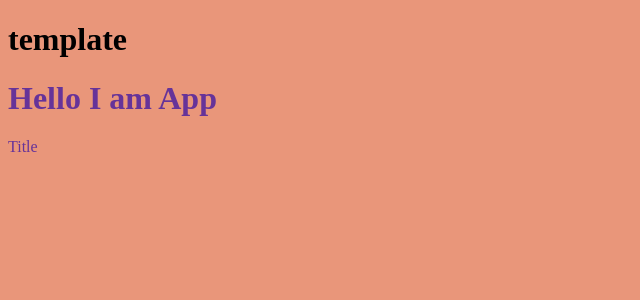
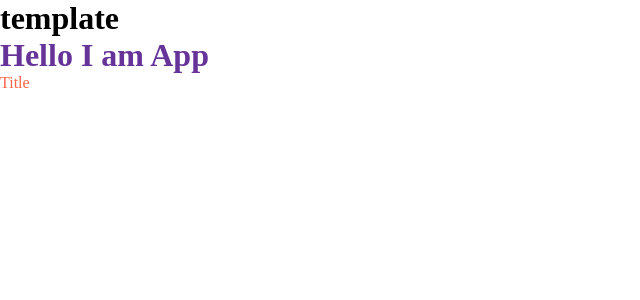
Before and after one commit to s0885466/feature-sliced-project, a React app: page / in a window 1280 px wide. Shown: the top 300 px of the page, without its empty margins (0-640 px from the left). Built offline with nearby package versions, Linux system fonts and the light colour scheme.

Commit message:
[PROF-6] feat: add scss modules

```diff
--- /dev/null
+++ b/src/component/Title/Title.module.css
@@ -0,0 +1,5 @@
+.container {
+  color: tomato;
+}
+
+/*# sourceMappingURL=Title.module.css.map */
--- /dev/null
+++ b/src/component/Title/Title.module.scss
@@ -0,0 +1,3 @@
+.container {
+  color: tomato;
+}
--- a/src/component/Title/Title.tsx
+++ b/src/component/Title/Title.tsx
@@ -1,8 +1,10 @@
 import React from 'react';
+
+import styles from './Title.module.scss';
 
 export const Title = () => {
   return (
-    <div>
+    <div className={styles.container}>
       Title
     </div>
   );
--- /dev/null
+++ b/src/global.d.ts
@@ -0,0 +1 @@
+declare module "*.module.scss";
--- /dev/null
+++ b/src/index.css
@@ -0,0 +1,7 @@
+* {
+  margin: 0;
+  padding: 0;
+  box-sizing: border-box;
+}
+
+/*# sourceMappingURL=index.css.map */
--- a/src/index.scss
+++ b/src/index.scss
@@ -1,3 +1,5 @@
-body {
-    background: darksalmon;
+* {
+    margin: 0;
+    padding: 0;
+    box-sizing: border-box;
 }
```
Also changed, not shown: 4 other files (tests, documents, lock files or other folders).
